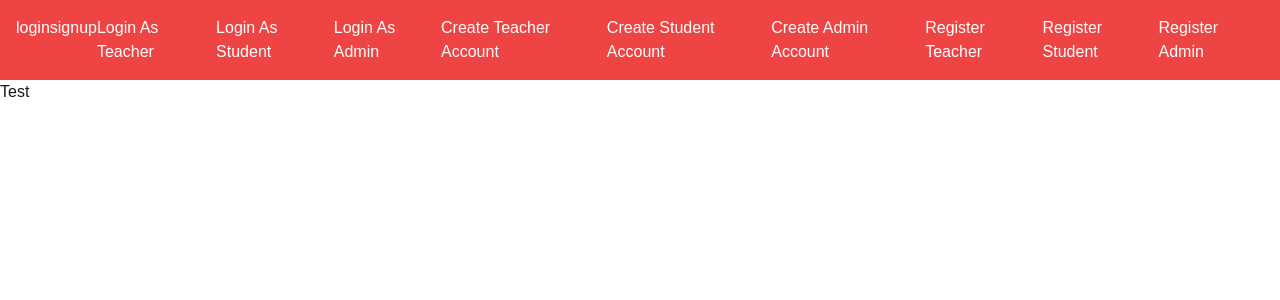
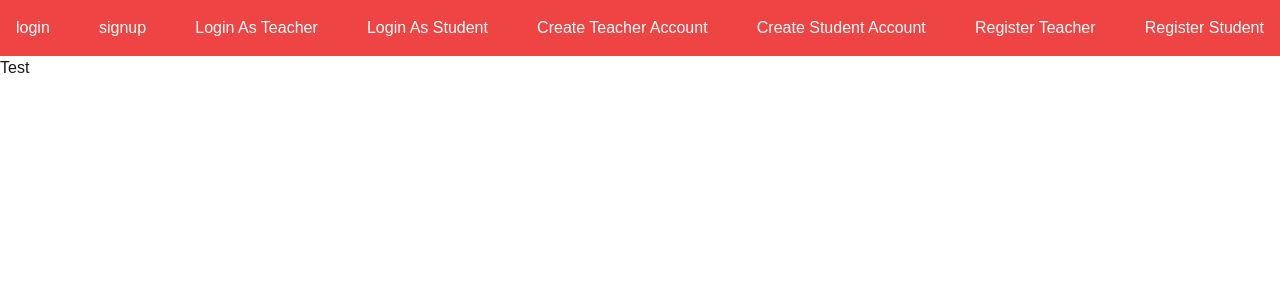
Before and after one commit to absabur/lms-frontend, a Next.js app: page / in a window 1280 px wide. Shown: the top 300 px of the page. Built offline with nearby package versions, Linux system fonts and the light colour scheme.

Commit message:
remove admin to make separate site

```diff
--- a/src/app/register/admin/page.js
+++ b/admin-routes/register/page.js
@@ -10,10 +10,6 @@ const page = () => {
     email: "",
     phone: "",
     nId: "",
-    teacherId: "",
-    department: "",
-    post: "",
-    address: "",
     image: null,
   });
 
@@ -54,10 +50,6 @@ const page = () => {
       <input type="email" name="email" value={formData.email} onChange={handleChange} placeholder="Email" className="" required />
       <input type="text" name="phone" value={formData.phone} onChange={handleChange} placeholder="Phone" className="" required />
       <input type="text" name="nId" value={formData.nId} onChange={handleChange} placeholder="nId" className="" required />
-      <input type="text" name="teacherId" value={formData.teacherId} onChange={handleChange} placeholder="Teacher Id" className="" required />
-      <input type="text" name="post" value={formData.post} onChange={handleChange} placeholder="post" className="" required />
-      <input type="text" name="department" value={formData.department} onChange={handleChange} placeholder="department" className="" required />
-      <textarea name="address" value={formData.address} onChange={handleChange} placeholder="Address" className="" required />
       <input type="file" accept="image/*" onChange={handleFileChange} className="" required />
       <button type="submit" className="">Submit</button>
     </form>
--- a/src/app/layout.js
+++ b/src/app/layout.js
@@ -27,21 +27,18 @@ export default function RootLayout({ children }) {
         <body
           className={`${geistSans.variable} ${geistMono.variable} antialiased`}
         >
-          <nav className="bg-red-500 text-white p-4 flex justify-between sticky top-0">
+          <nav className="bg-red-500 text-white p-4 flex justify-between flex-wrap gap-[20px]">
             <Link href="/login">login</Link>
             <Link href="/signup">signup</Link>
 
             <Link href="/login/teacher">Login As Teacher</Link>
             <Link href="/login/student">Login As Student</Link>
-            <Link href="/login/admin">Login As Admin</Link>
 
             <Link href="/signup/teacher">Create Teacher Account</Link>
             <Link href="/signup/student">Create Student Account</Link>
-            <Link href="/signup/admin">Create Admin Account</Link>
 
             <Link href="/register/teacher">Register Teacher</Link>
             <Link href="/register/student">Register Student</Link>
-            <Link href="/register/admin">Register Admin</Link>
           </nav>
           {children}
         </body>
```
Also changed, not shown: admin-routes/login/page.js (renamed from src/app/login/admin/page.js), admin-routes/signup/page.js (renamed from src/app/signup/admin/page.js).
